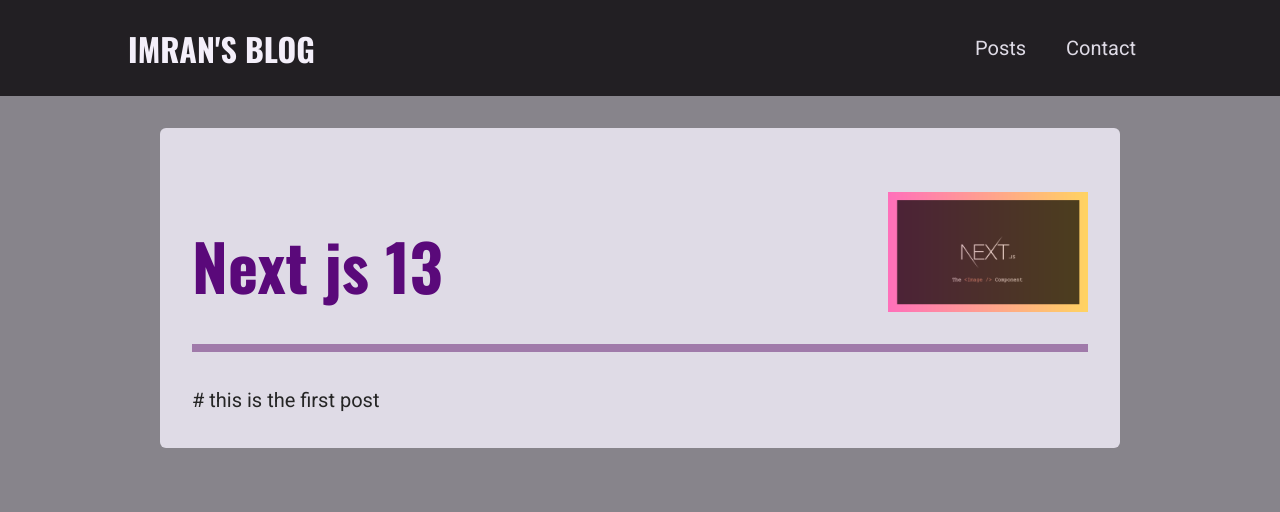
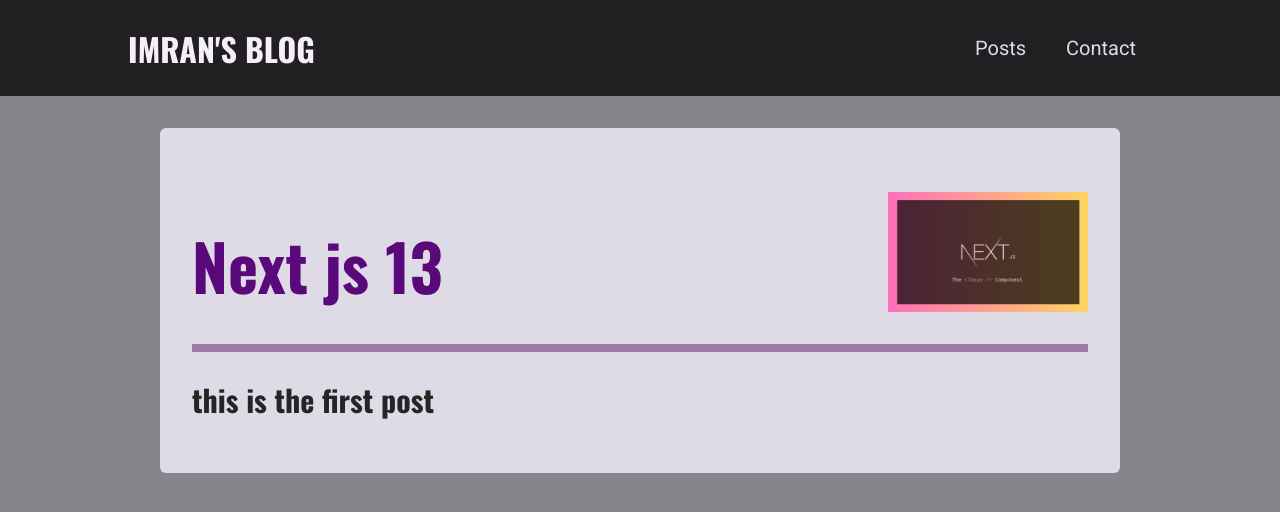
Before and after one commit to imran-farooq7/imf-blog, a Next.js app: page /posts/1 in a window 1280 px wide. Shown: the top 512 px of the page. Built offline with nearby package versions, Linux system fonts and the light colour scheme.

Commit message:
React markdown package added

```diff
--- a/components/post-details/PostContent.tsx
+++ b/components/post-details/PostContent.tsx
@@ -1,3 +1,4 @@
+import { ReactMarkdown } from "react-markdown/lib/react-markdown";
 import PostHeader from "./PostHeader";
 import styles from "./postcontent.module.css";
 
@@ -13,7 +14,7 @@
 	return (
 		<article className={styles.content}>
 			<PostHeader title={DUMMY_POST.title} image={DUMMY_POST.image} />
-			{DUMMY_POST.content}
+			<ReactMarkdown>{DUMMY_POST.content}</ReactMarkdown>
 		</article>
 	);
 };
--- a/package.json
+++ b/package.json
@@ -15,6 +15,7 @@
     "next": "13.4.12",
     "react": "18.2.0",
     "react-dom": "18.2.0",
+    "react-markdown": "^8.0.7",
     "typescript": "5.1.6"
   }
 }
```
Also changed, not shown: 1 other file (tests, documents, lock files or other folders).
